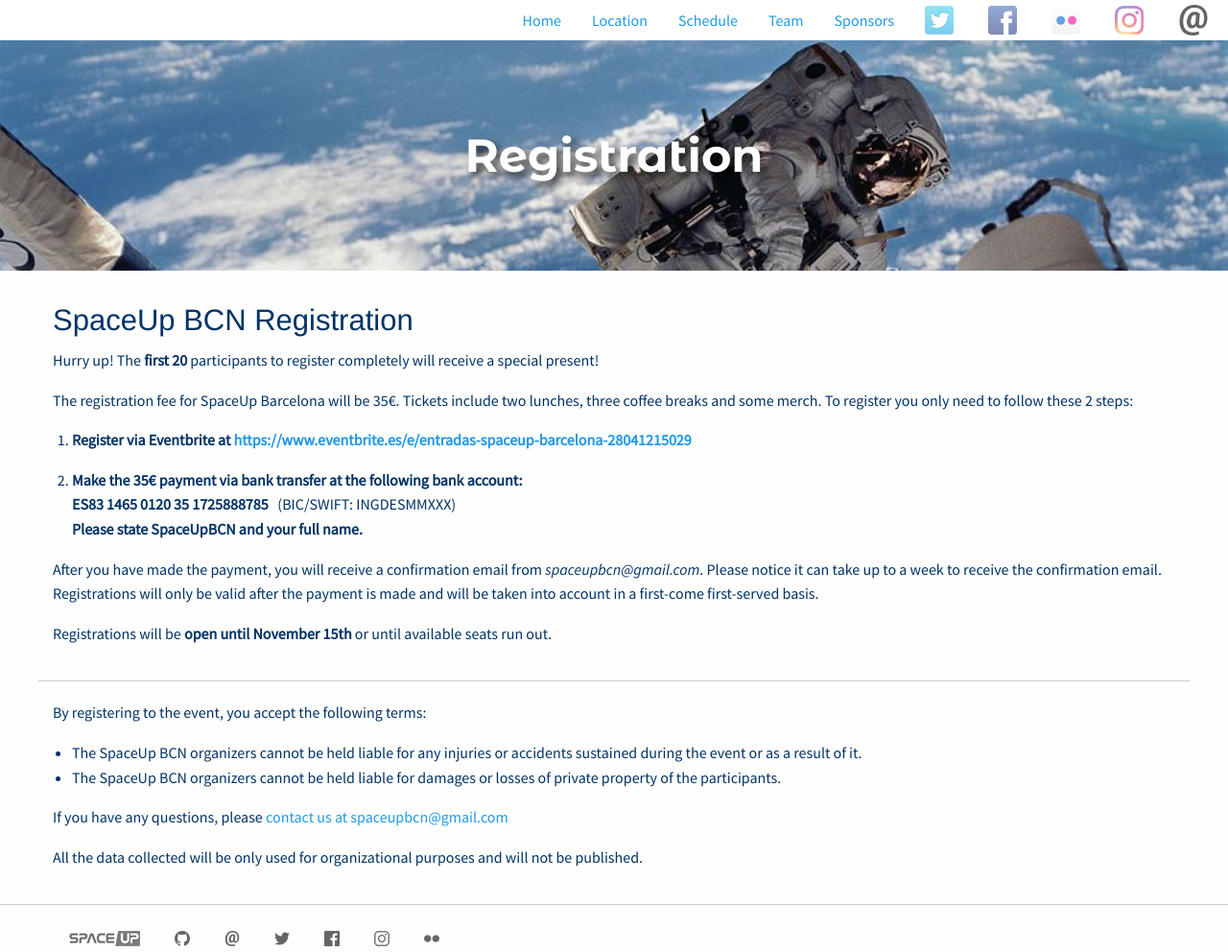
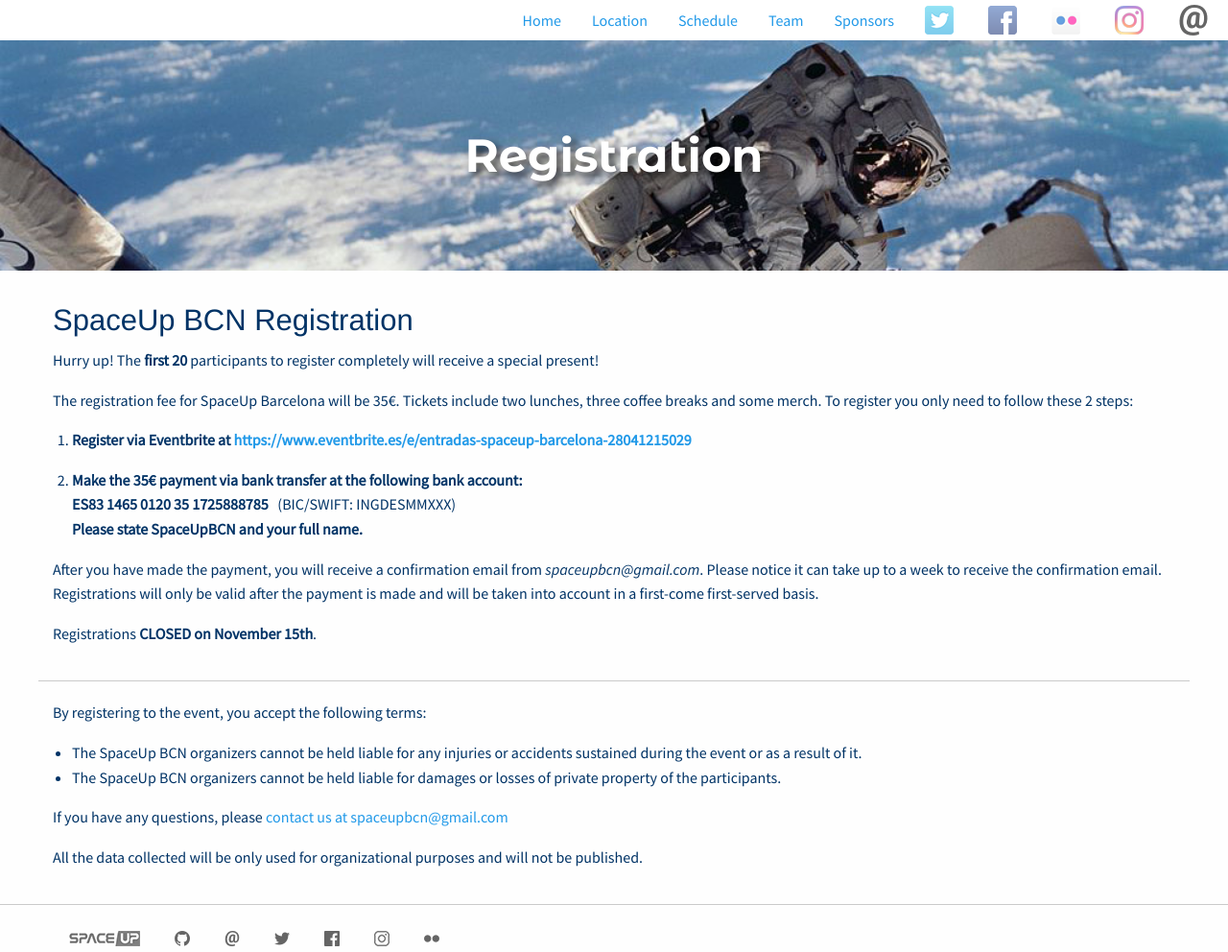
Before and after one commit to xuanxu/spaceup_bcn, a Jekyll site: the page built from registration.html, in a window 1280 px wide. Shown: the whole page at 96% size. Built offline with Jekyll 4.4.1, drawn with Linux system fonts in a browser that asks for light colours.

Commit message:
closes registrations

```diff
--- a/index.html
+++ b/index.html
@@ -6,7 +6,9 @@
   <div class="row column text-center">
     <p><img src="images/spaceuplogo.png" alt="SpaceUp Barcelona"></p>
     <p class="button large">November 26-27th - 2016</p>
+    <!--
     <p class="button large"><a class="mainlink" href="/registration">Registration is <span class="font-effect-neon">open</span>!</a></p>
+    -->
   </div>
 </div>
 <div class="row">
--- a/registration.html
+++ b/registration.html
@@ -23,7 +23,7 @@
 
   <p>After you have made the payment, you will receive a confirmation email from <i>spaceupbcn@gmail.com</i>. Please notice it can take up to a week to receive the confirmation email. Registrations will only be valid after the payment is made and will be taken into account in a first-come first-served basis.</p>
 
-  <p>Registrations will be <strong>open until November 15th</strong> or until available seats run out.</p>
+  <p>Registrations <strong>CLOSED on November 15th</strong>.</p>
 </div>
 
 <hr>
```
